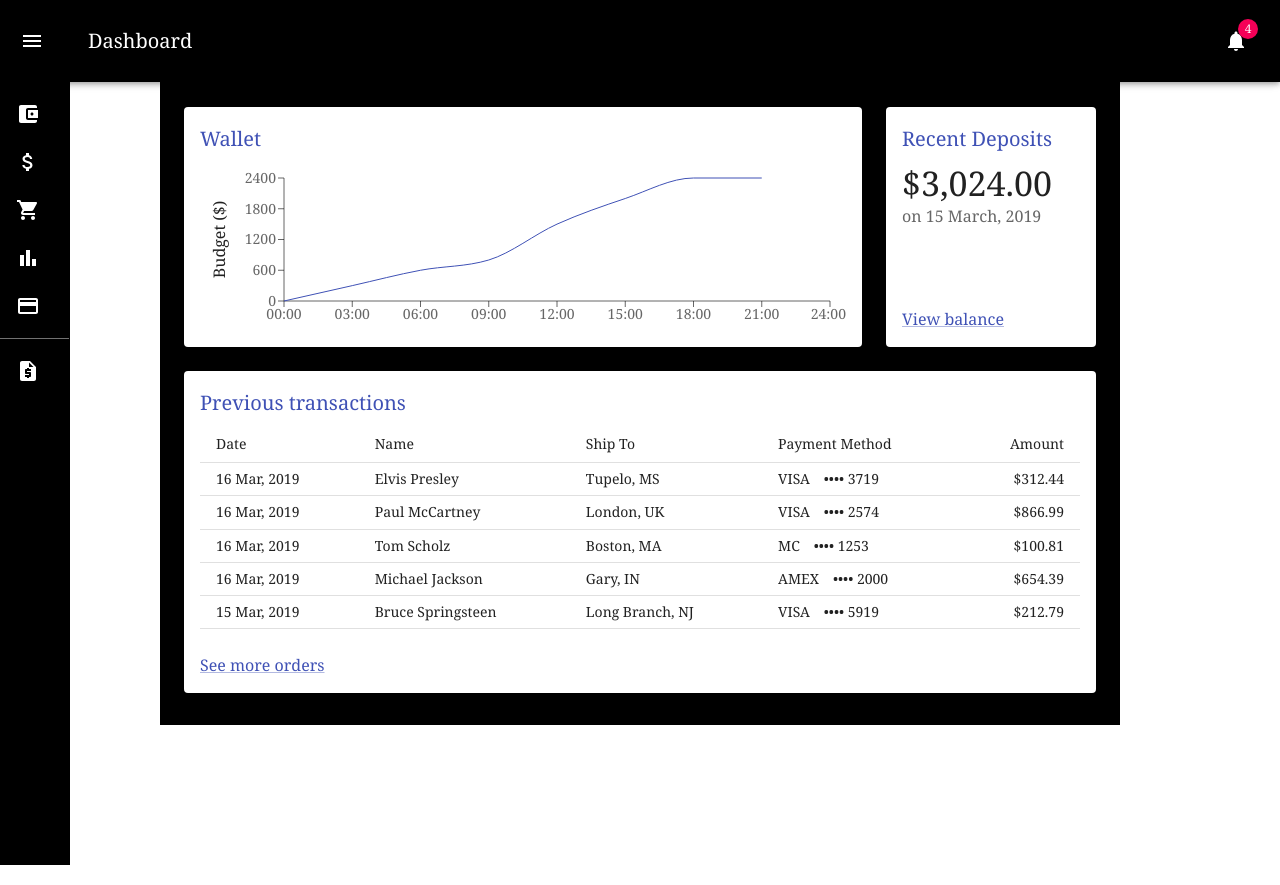
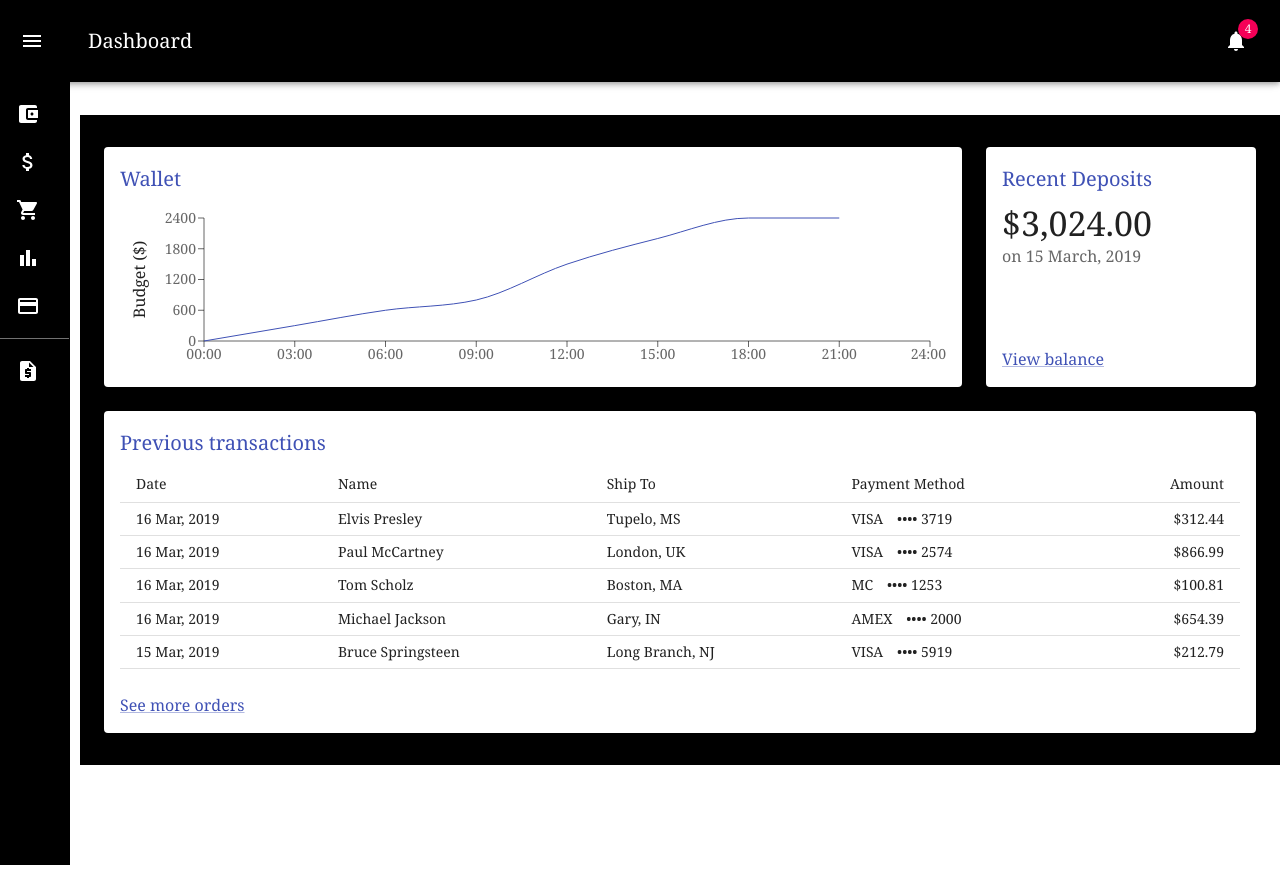
Before and after one commit to DanyIo/Code-Crusaders-Test_Task, a React (Create React App) app: page / in a window 1280 px wide. After the commit the page ends 800 px from the top, so only its background shows below. Built offline with nearby package versions, Linux system fonts and the light colour scheme.

Commit message:
change margin value

```diff
--- a/src/pages/Wallet/Wallet.tsx
+++ b/src/pages/Wallet/Wallet.tsx
@@ -31,7 +31,8 @@ export const Wallet = () => {
           flexGrow: 1,
           backgroundColor: "black",
           overflow: "auto",
-          margin: 20,
+          marginTop:10,
+          marginLeft:10
         }}
       >
         {/*<Toolbar />*/}
```
